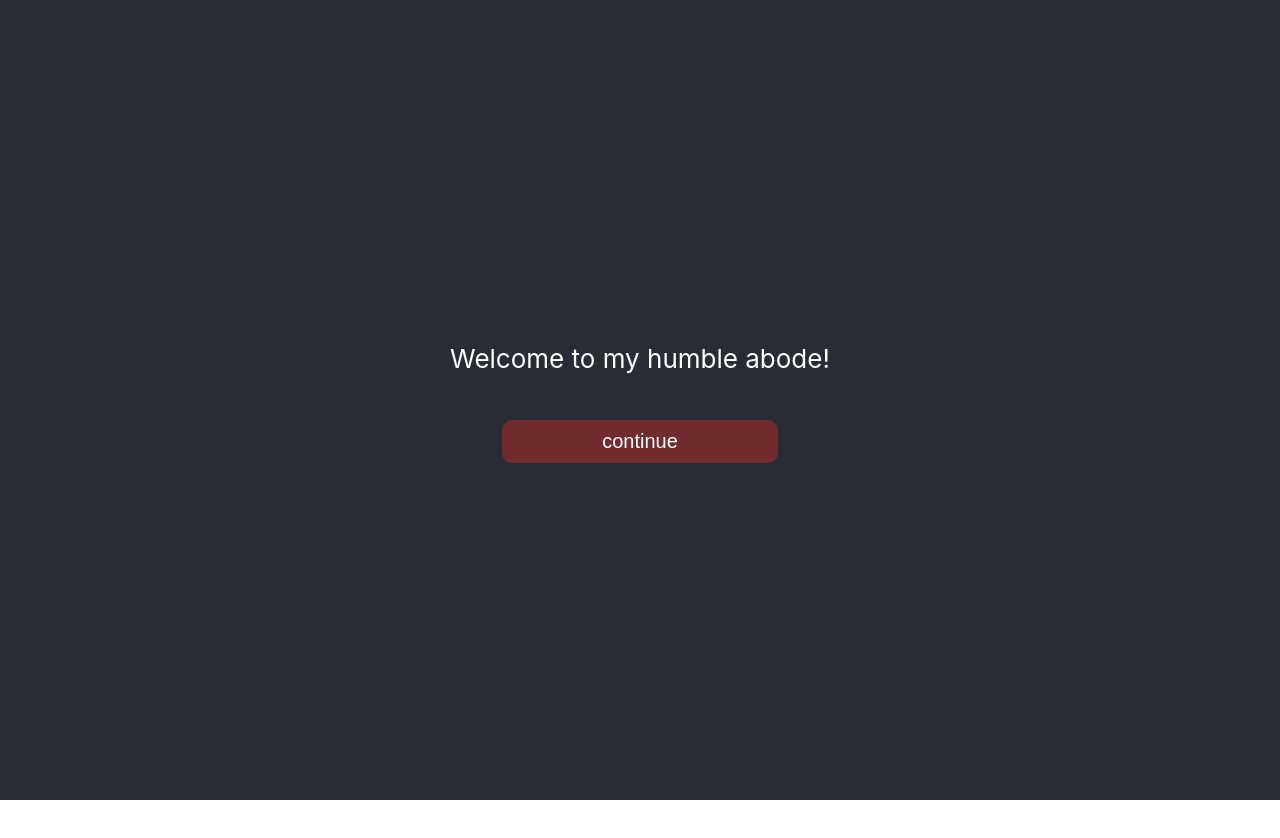
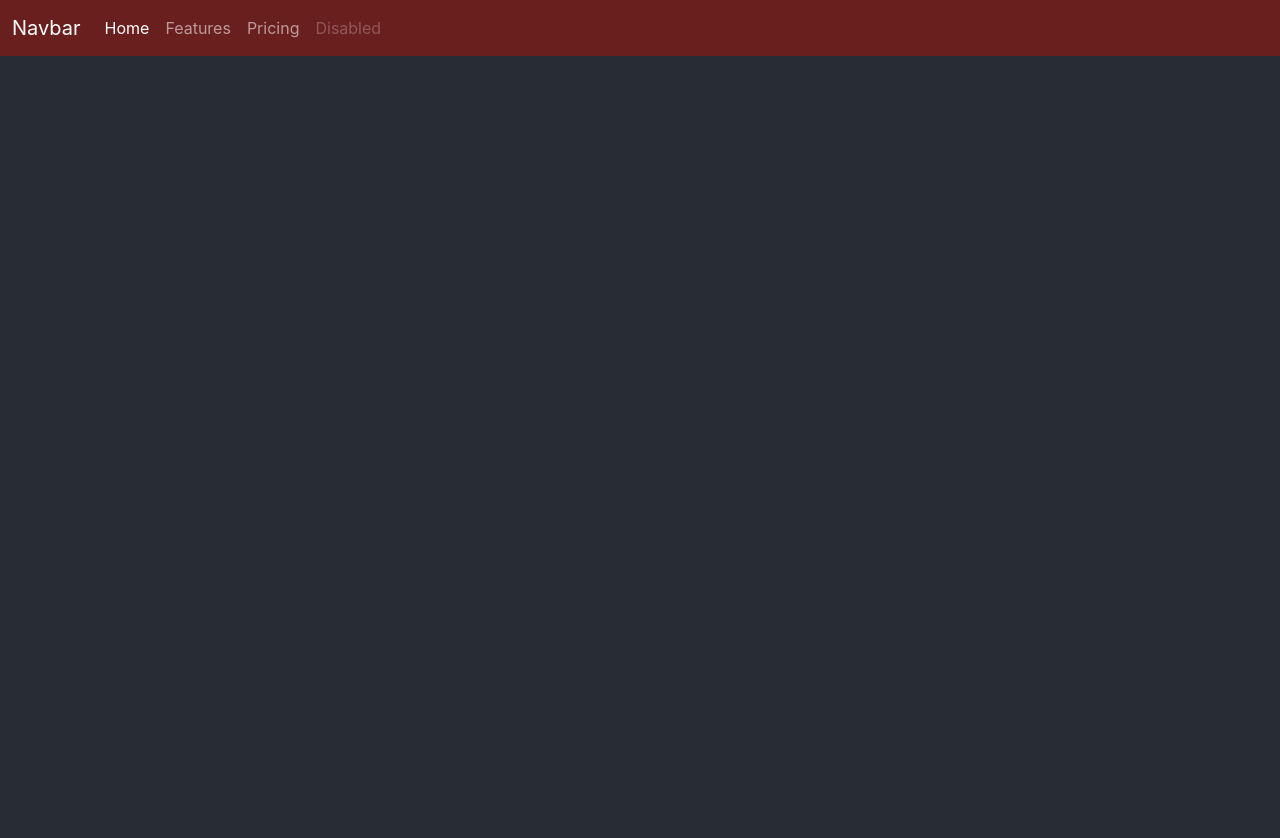
Before and after one commit to Ozen7/Nebil_Portfolio, a React (Create React App) app in the folder my-app/: page /homepage in a window 1280 px wide. Shown: the top 838 px of the page. Before the commit the page ends 800 px from the top, so only its background shows below. Built offline with nearby package versions, Linux system fonts and the light colour scheme.

Commit message:
Added in navigation after cont button, new navbar

```diff
--- a/my-app/public/index.html
+++ b/my-app/public/index.html
@@ -1,6 +1,7 @@
 <!DOCTYPE html>
 <html lang="en">
   <head>
+    <link href="https://cdn.jsdelivr.net/npm/bootstrap@5.2.3/dist/css/bootstrap.min.css" rel="stylesheet" integrity="sha384-rbsA2VBKQhggwzxH7pPCaAqO46MgnOM80zW1RWuH61DGLwZJEdK2Kadq2F9CUG65" crossorigin="anonymous">
     <meta charset="utf-8" />
     <link rel="icon" href="%PUBLIC_URL%/favicon.ico" />
     <meta name="viewport" content="width=device-width, initial-scale=1" />
@@ -28,6 +29,7 @@
   </head>
   <body>
     <noscript>You need to enable JavaScript to run this app.</noscript>
+    <script src="https://cdn.jsdelivr.net/npm/bootstrap@5.2.3/dist/js/bootstrap.bundle.min.js" integrity="sha384-kenU1KFdBIe4zVF0s0G1M5b4hcpxyD9F7jL+jjXkk+Q2h455rYXK/7HAuoJl+0I4" crossorigin="anonymous"></script>
     <div id="root"></div>
     <!--
       This HTML file is a template.
--- a/my-app/src/App.js
+++ b/my-app/src/App.js
@@ -1,14 +1,21 @@
 import './App.css';
 import HelloScreen from './mods/HelloScreen';
+import {Routes, Route, BrowserRouter} from "react-router-dom";
+import HomePage from './mods/HomePage/HomePage';
 function App() {
 
 
 // Create a <Title> react component that renders an <h1> which is
 // centered, palevioletred and sized at 1.5em
   return (
-    <div>
-        <HelloScreen/>
-    </div>
+    <BrowserRouter>
+      <div>
+          <Routes>
+            <Route path = "/" element = {<HelloScreen/>}/>
+            <Route path = "/homepage" element = {<HomePage/>}/>
+          </Routes>
+      </div>
+    </BrowserRouter>
   );
 }
 
--- a/my-app/src/mods/HelloScreen.css
+++ b/my-app/src/mods/HelloScreen.css
@@ -1,5 +1,19 @@
 .button {
-  background-color: rgba(150, 43, 43, 0.679);
+  background-color: rgba(150, 43, 43, 0.678);
+  border: 5px;
+  font-size: 20px;
+  padding: 10px;
+  padding-left: 100px;
+  padding-right: 100px;
+  margin: 20px;
+  color: white;
+  border-radius: 10px;
+  position: relative;
+  z-index: 1;
+}
+
+.button:hover {
+  background-color: #6a1f1fad;
   border: 5px;
   font-size: 20px;
   padding: 10px;
@@ -17,7 +31,7 @@
   position: relative;
 }
 
-.text_div {
+.background {
   background-color: #282c34;
   flex: 0.1;
   display: flex;
--- a/my-app/src/mods/HelloScreen.js
+++ b/my-app/src/mods/HelloScreen.js
@@ -1,23 +1,29 @@
 import React from "react";
 import "./HelloScreen.css";
 import { CSSTransition } from "react-transition-group";
+import { useNavigate } from "react-router-dom";
+
 
 function HelloScreen(props) {
   const [timeCounter, setTimeCounter] = React.useState(0);
   const [buttonIn, setButtonIn] = React.useState(true);
+  const navigate = useNavigate();
+
 
   setTimeout(function () {
     setTimeCounter((prevState) => {
+      console.log("hi");
       return prevState + 1;
     });
   }, 500);
 
   const continueButtonHandler = () => {
     setButtonIn(false);
+    navigate('/homepage');
   };
 
   return (
-    <div className="text_div">
+    <div className="background">
       <CSSTransition
         in={
           ((3 < timeCounter && 18 > timeCounter) || 21 < timeCounter) &&
--- /dev/null
+++ b/my-app/src/mods/HomePage/HomePage.css
@@ -0,0 +1,20 @@
+.background {
+    background-color: #282c34;
+    flex: 1;
+    display: flex;
+    flex-direction: column;
+    align-items: center;
+    justify-content: center;
+    font-size: calc(10px + 2vmin);
+    color: white;
+    position: relative;
+    min-height: 100vh;
+}
+
+.navbar {
+    flex: 0.5;
+    display: flex;
+    flex-direction: row;
+    align-items: center;
+    justify-content: center;
+}
--- /dev/null
+++ b/my-app/src/mods/HomePage/HomePage.js
@@ -0,0 +1,14 @@
+import React from "react";
+import "./HomePage.css";
+import NavBar from "./NavBar";
+
+function HomePage (props) {
+    return (
+        <>
+            <NavBar/>
+            <div className="background"></div>
+        </>
+    )
+}
+
+export default HomePage;
--- /dev/null
+++ b/my-app/src/mods/HomePage/NavBar.js
@@ -0,0 +1,25 @@
+import React from "react";
+import "./NavBar.css";
+
+function NavBar (props) {
+    return (
+        <nav class="navbar navbar-expand-lg navbar-dark" style = {{backgroundColor: "#6a1f1f"}}>
+            <div class="container-fluid">
+                <a class="navbar-brand" href="#">Navbar</a>
+                <button class="navbar-toggler" type="button" data-bs-toggle="collapse" data-bs-target="#navbarNavAltMarkup" aria-controls="navbarNavAltMarkup" aria-expanded="false" aria-label="Toggle navigation">
+                <span class="navbar-toggler-icon"></span>
+                </button>
+                <div class="collapse navbar-collapse" id="navbarNavAltMarkup">
+                <div class="navbar-nav">
+                    <a class="nav-link active" aria-current="page" href="#">Home</a>
+                    <a class="nav-link" href="#">Features</a>
+                    <a class="nav-link" href="#">Pricing</a>
+                    <a class="nav-link disabled">Disabled</a>
+                </div>
+                </div>
+            </div>
+        </nav>
+    )
+}
+
+export default NavBar;
```
Also changed, not shown: my-app/package.json (+160 -0 lines), my-app/src/mods/HomePage/NavBar.css (added).
